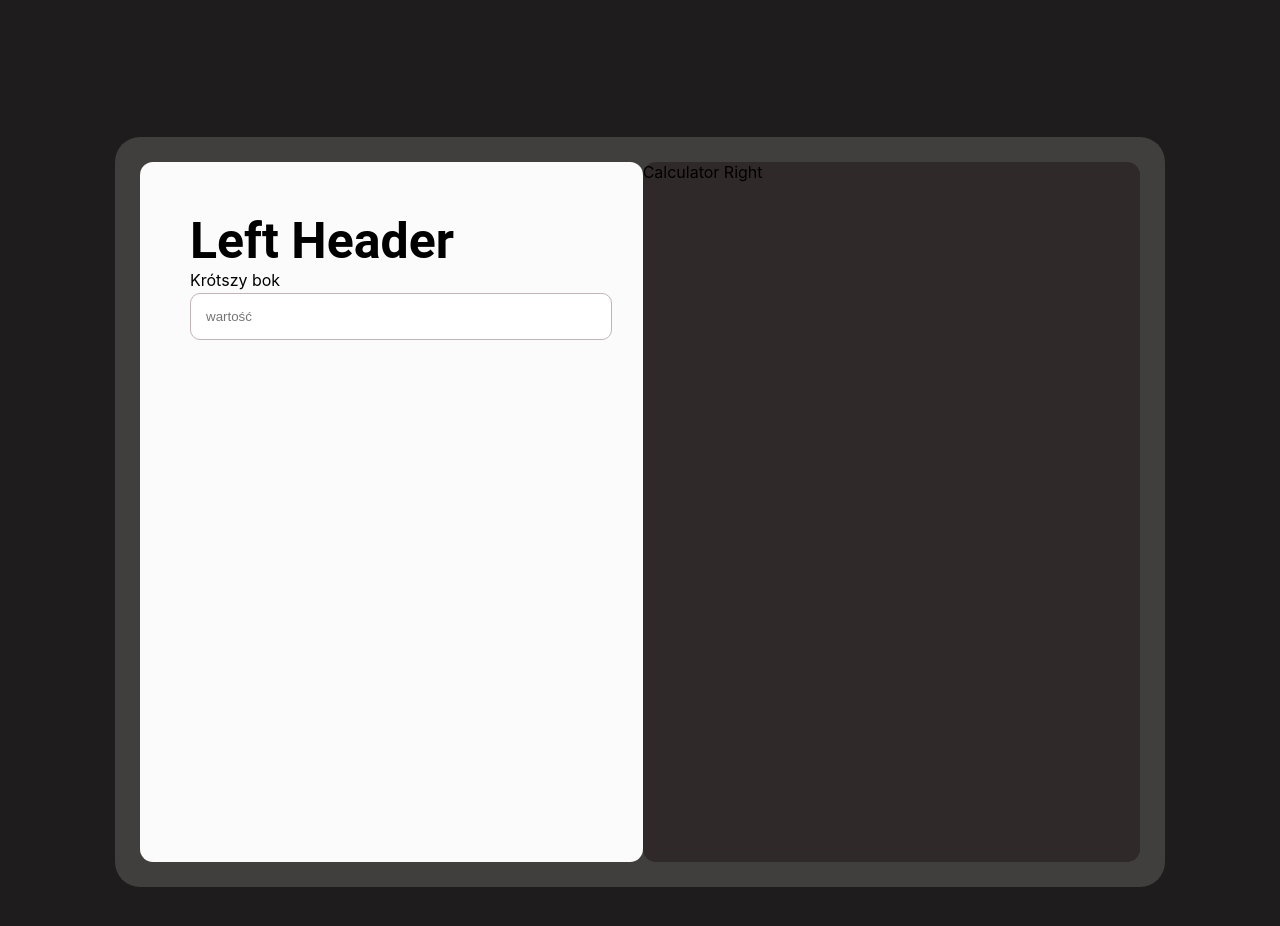
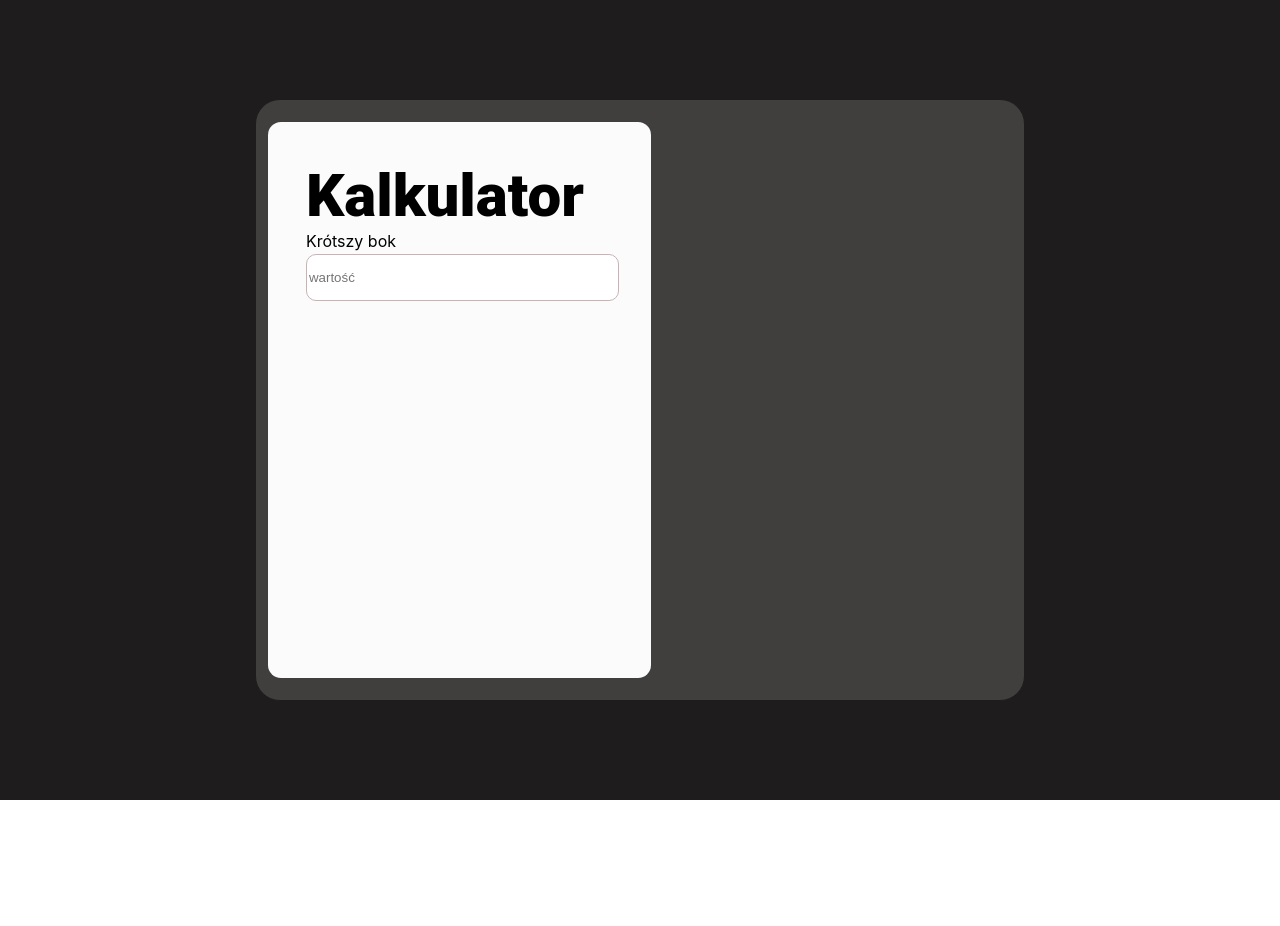
Before and after one commit to xdx1354/electron-calculator, a React (Create React App) app in the folder calculator/client/: page /calculator in a window 1280 px wide. Shown: the top 926 px of the page. After the commit the page ends 800 px from the top, so only its background shows below. Built offline with nearby package versions, Linux system fonts and the light colour scheme.

Commit message:
LeftSideCalculator changed to styled component. Props to customize CalculatorHeader.tsx added

```diff
--- a/calculator/client/src/components/CalculatorHeader.tsx
+++ b/calculator/client/src/components/CalculatorHeader.tsx
@@ -1,8 +1,22 @@
 import React from 'react';
+import styled from "styled-components";
 
-function CalculatorHeader() {
+const Header = styled.header`
+    font-size: 60px;
+    font-family: Roboto, sans-serif;
+    font-weight: 1000;
+    margin: 0;
+    color: ${(props) => props.color || 'black'};
+`
+
+interface CalculatorHeaderProps {
+    title?: string;
+    color?: string;
+}
+
+const CalculatorHeader: React.FC<CalculatorHeaderProps> = (props) => {
     return (
-        <p style={{fontFamily: "Roboto", fontSize:50, fontWeight:"bold", margin:0}}>Left Header</p>
+        <Header color={props.color}>{props.title}</Header>
     );
 }
 
--- a/calculator/client/src/components/ChooseActionHero.tsx
+++ b/calculator/client/src/components/ChooseActionHero.tsx
@@ -1,7 +1,5 @@
 import React from 'react';
 import styled from 'styled-components';
-import Calculator from "../screens/calculator/Calculator";
-import CalculatorHeader from "./CalculatorHeader";
 import ChooseCardHeader from "./chooseActionScreenComponents/ChooseCardHeader";
 import ChooseList from "./chooseActionScreenComponents/ChooseList";
 
--- a/calculator/client/src/components/FormField.tsx
+++ b/calculator/client/src/components/FormField.tsx
@@ -9,7 +9,7 @@ const StyledInput = styled.input`
     border-style: solid;
     border-width: 1px;
     margin-top: 3px;
-    padding-left: 15px;
+    //padding-left: 15px;
 `;
 
 
--- a/calculator/client/src/components/chooseActionScreenComponents/ChooseCardHeader.tsx
+++ b/calculator/client/src/components/chooseActionScreenComponents/ChooseCardHeader.tsx
@@ -15,8 +15,7 @@ const HeaderDiv = styled.div`
 function ChooseCardHeader() {
     return (
         <HeaderDiv>
-            {/*Customize the size and colour by props!*/}
-            <CalculatorHeader></CalculatorHeader>
+            <CalculatorHeader title={"Konfiguracja"} color={"#ffffff"}/>
         </HeaderDiv>
 
     );
--- a/calculator/client/src/components/chooseActionScreenComponents/ChooseList.tsx
+++ b/calculator/client/src/components/chooseActionScreenComponents/ChooseList.tsx
@@ -65,6 +65,7 @@ const StyledButton = styled.button`
     background-color: rgba(30, 28, 28, 0.91);
     color: white;
 `
+
 type FileName = string;
 
 function ChooseList() {
--- a/calculator/client/src/screens/calculator/Calculator.tsx
+++ b/calculator/client/src/screens/calculator/Calculator.tsx
@@ -1,6 +1,34 @@
 import React, {useEffect} from 'react';
 import CalculatorLeftSideBody from "./leftCard/CalculatorLeftSideBody";
 import {useLocation} from "react-router-dom";
+import CalculatorRightSideBody from "./rightCard/CalculatorRightSideBody";
+import styled from "styled-components";
+
+const CalculatorCard = styled.div`
+    height: 100vh;
+    width: 100vw;
+    display: flex;
+    flex-direction: row;
+    justify-content: center;
+    align-items: center;
+    background-color: #1E1C1C;
+`;
+
+const CalculatorCardBody = styled.div`
+    display: flex;
+    height: 75vh;
+    width: 60vw;
+    flex-direction: row;
+    justify-content: space-between;
+    align-items: center;
+    background-color: #413E3E;
+    border-radius: 25px;
+    border-width: 1px;
+    border-style: solid;
+    border-color: #1E1C1C;
+
+
+`;
 
 function Calculator() {
 
@@ -9,17 +37,16 @@ function Calculator() {
     const { profile } = location.state || {};
 
     useEffect(() => {
-       console.log('PROFILE RECIEVED', profile);
+       console.log('PROFILE RECEIVED', profile);
     }, []);
 
     return (
-        <div className="CalculatorCard" style={{height:"100%", width:"100%", display:"flex", flexDirection:"row", justifyContent:"center", alignItems:"center", backgroundColor:"#1E1C1C"}}>
-            <div className="CalculatorCardBody" style={{height:750, width:1050, display:"flex", flexDirection:"row", justifyContent:"space-between", alignItems:"center", backgroundColor:"#413E3E", marginTop:137, marginBottom:137, marginLeft:195, marginRight:195, borderRadius:25, borderWidth:1, borderColor:"#1E1C1C"}}>
-                {/*<div className="CalculatorBodyLeft" style={{backgroundColor:'#FBFBFB', borderRadius:13, height: 700, width: 525, marginLeft:25, zIndex: 1}}>Calculator LEFT</div>*/}
+
+        <CalculatorCard>
+            <CalculatorCardBody>
                 <CalculatorLeftSideBody></CalculatorLeftSideBody>
-                <div className="CalculatorBodyRight" style={{backgroundColor: "#2F2929", marginRight: 25, height:700, width: 525, borderRadius: 13}}>Calculator Right</div>
-            </div>
-        </div>
+            </CalculatorCardBody>
+        </CalculatorCard>
 
     );
 }
--- a/calculator/client/src/screens/calculator/leftCard/CalculatorLeftSideBody.tsx
+++ b/calculator/client/src/screens/calculator/leftCard/CalculatorLeftSideBody.tsx
@@ -1,13 +1,29 @@
 import React from 'react';
 import CalculatorHeader from "../../../components/CalculatorHeader";
 import CustomInput from "../../../components/FormField";
+import styled from "styled-components";
+
+const BodyDiv = styled.div`
+    display: flex;
+    flex-direction: column;
+    justify-content: left;
+    align-items: flex-start;
+    background-color: #FBFBFB;
+    border-radius: 13px;
+    height: 80%;
+    width: 40%;
+    margin: 1% 1.5%; // top-bottom left-right
+    padding: 5%;
+`
+
 
 function CalculatorLeftSideBody() {
     return (
-        <div style={{backgroundColor:'#FBFBFB', borderRadius:13, height: 600, width: 425, marginLeft:25, padding:50, display: 'flex', flexDirection: 'column', justifyContent: 'left', alignItems: 'flex-start'}}>
-            <CalculatorHeader></CalculatorHeader>
+        <BodyDiv>
+            <CalculatorHeader title={"Kalkulator"} />
             <CustomInput type={"number"} placeholder={"wartość"} label={"Krótszy bok"}></CustomInput>
-        </div>
+        </BodyDiv>
+
     );
 }
 
--- /dev/null
+++ b/calculator/client/src/screens/calculator/rightCard/CalculatorRightSideBody.tsx
@@ -0,0 +1,28 @@
+import React from 'react';
+import CalculatorHeader from "../../../components/CalculatorHeader";
+import CustomInput from "../../../components/FormField";
+import styled from "styled-components";
+
+const StyledBody = styled.div`
+    display: flex;
+    flex-direction: column;
+    justify-content: center;
+    align-items: center;
+
+
+`
+
+function CalculatorRightSideBody() {
+    return (
+        <StyledBody>
+            <CalculatorHeader></CalculatorHeader>
+        </StyledBody>
+
+        //
+        // <div style={{backgroundColor:'#FBFBFB', borderRadius:13, height: 600, width: 425, marginLeft:25, padding:50, display: 'flex', flexDirection: 'column', justifyContent: 'left', alignItems: 'flex-start'}}>
+        //     <CustomInput type={"number"} placeholder={"wartość"} label={"Krótszy bok"}></CustomInput>
+        // </div>
+    );
+}
+
+export default CalculatorRightSideBody;
```
